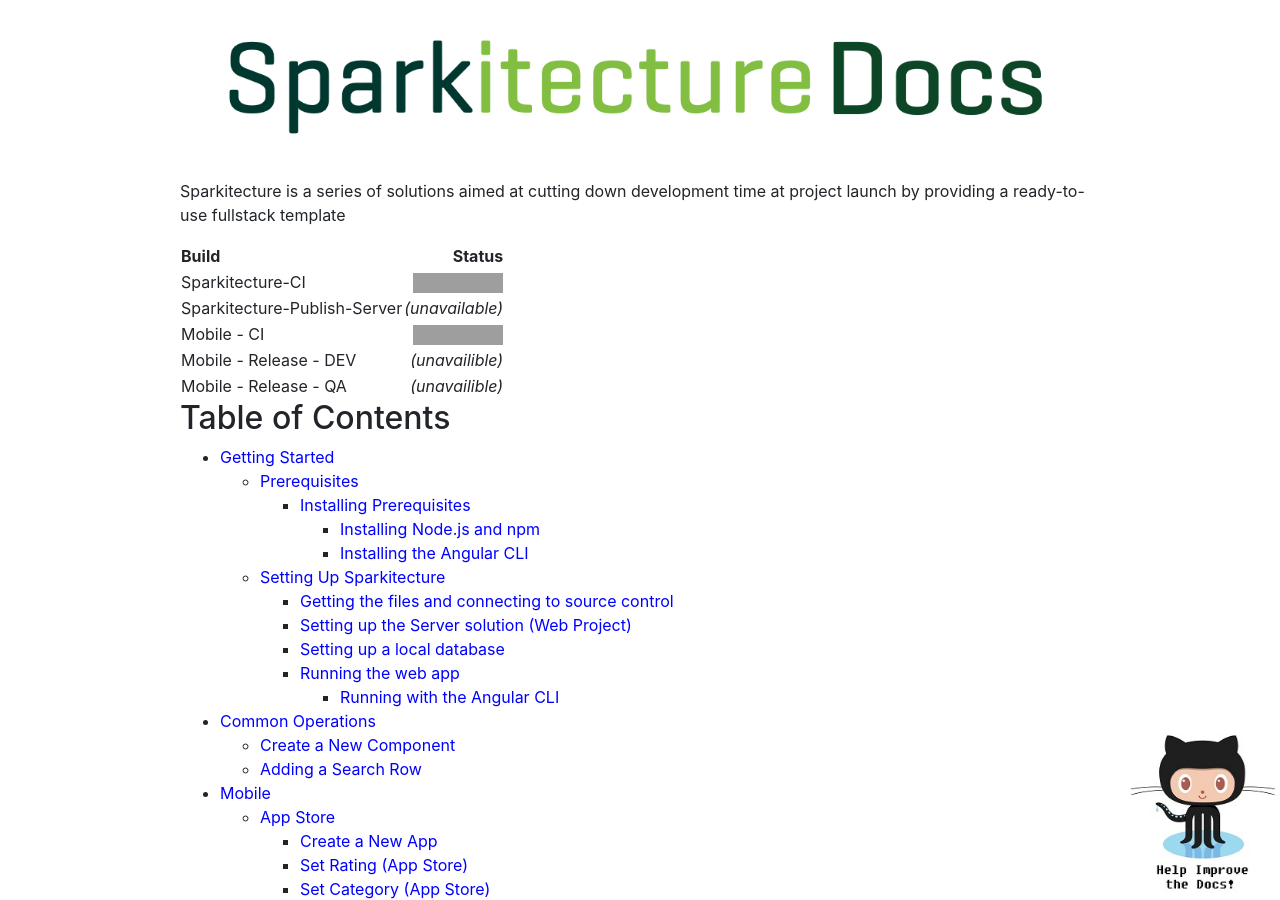
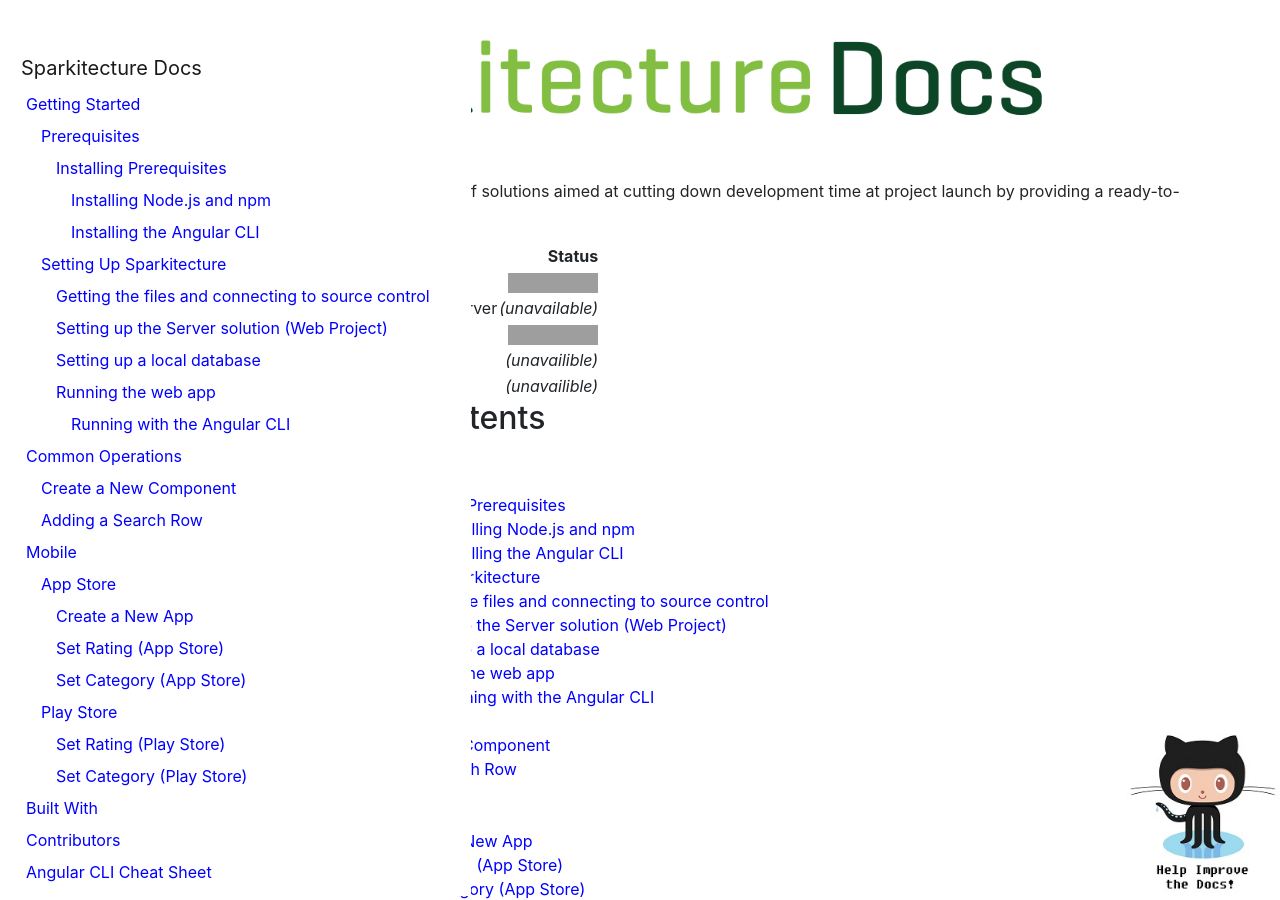
Before and after one commit to Sparkitecture/SparkitectureDocs, a Jekyll site: the page built from README.md, in a window 1280 px wide and 900 px high. Built offline with Jekyll 4.4.1, drawn with Linux system fonts in a browser that asks for light colours; our own code applies the rules of GitHub Pages for plain Markdown files; grey boxes are pictures that could not be loaded.

Commit message:
modified bootrap layout

```diff
--- a/_layouts/default.HTML
+++ b/_layouts/default.HTML
@@ -54,7 +54,7 @@
 
   <div class="container">
     <div class="row">
-      <div class="d-none col-md-2 col-lg-2 col-xl-2">
+      <div class="d-none d-md-block col-md-2 col-lg-2 col-xl-2">
         <nav id="sparkitectureNav" class="navbar navbar-light">
 
           <nav class="nav nav-pills flex-column">
```
